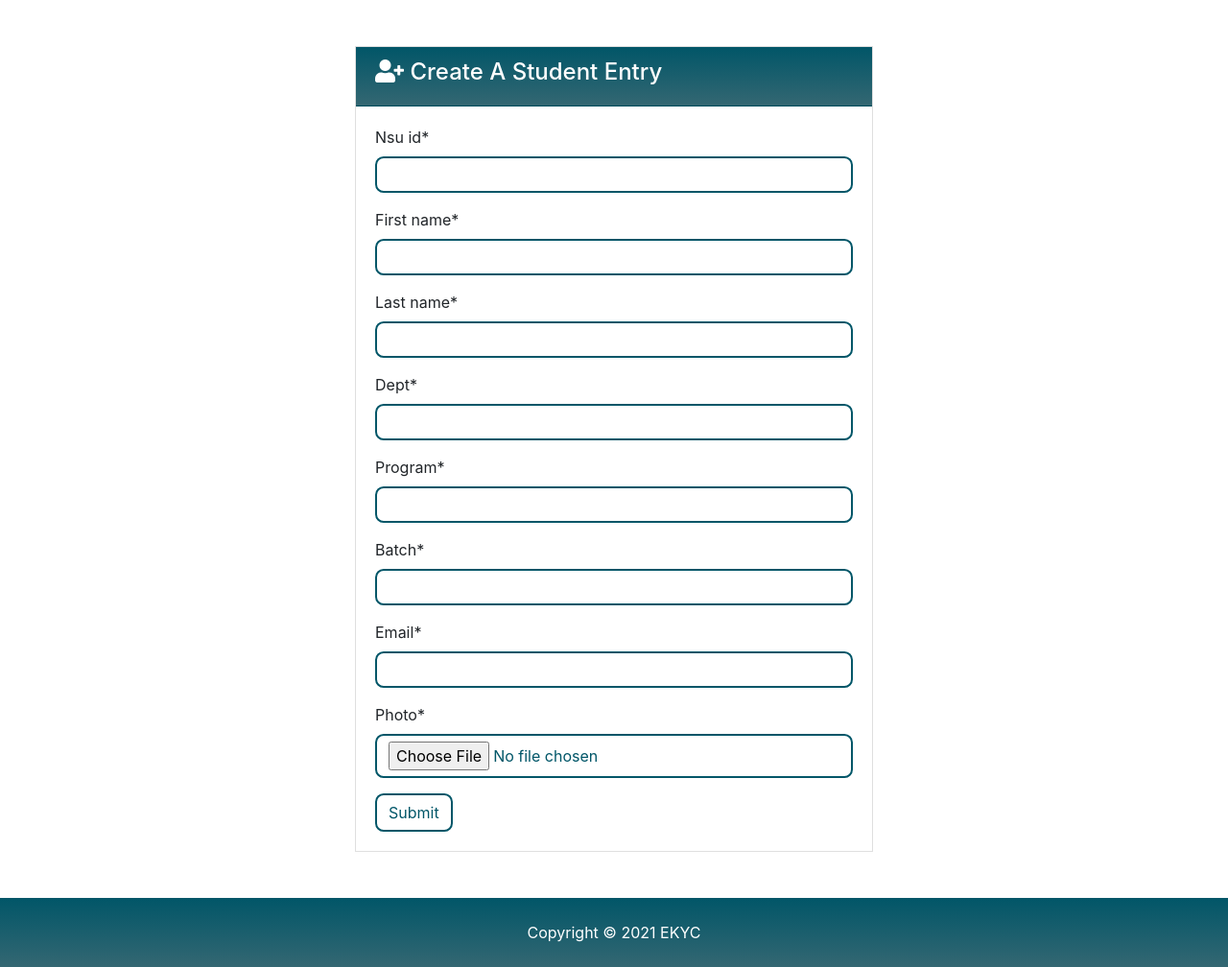
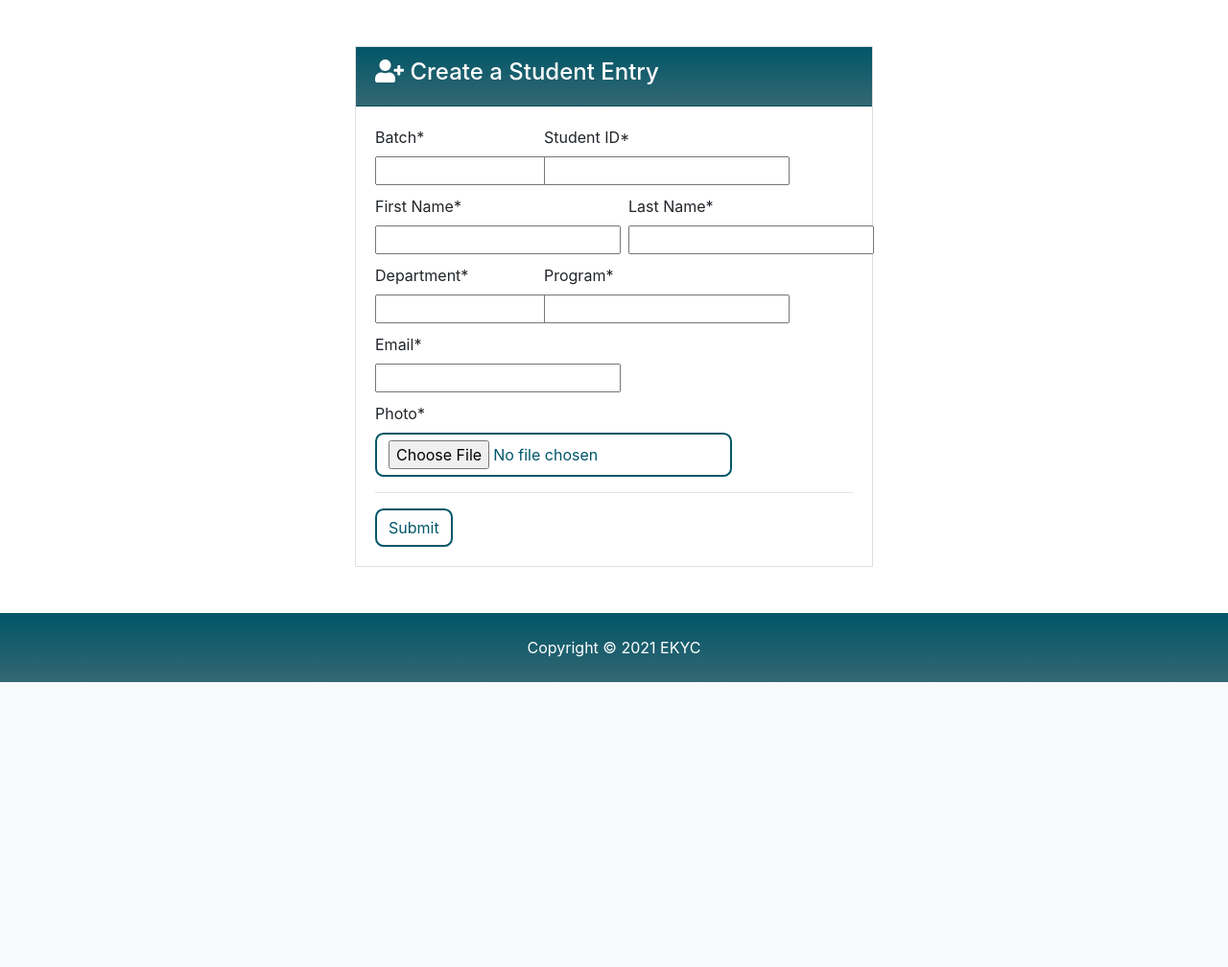
Before and after one commit to Shahriar10k/ekyc, a Django app: page /entries/create_entry/ in a window 1280 px wide. Shown: the part 92-1100 px from the top of the page at 96% size. After the commit the page ends 803 px from the top, so only its background shows below. Run offline with Django 3.2, Linux system fonts and the light colour scheme; some libraries are stand-ins or nearby versions.

Commit message:
reorganize the forms for adding a student entry, course; assigning a grade

```diff
--- a/entries/forms.py
+++ b/entries/forms.py
@@ -11,6 +11,10 @@
         super(Student_info_form, self).__init__(*args, **kwargs)
         self.fields['photo'].widget.attrs.update({'class': 'btn btn-outline-secondary '})
 
+        self.fields['nsu_id'].label = "Student ID"
+        self.fields['first_name'].label = "First Name"
+        self.fields['last_name'].label = "Last Name"
+        self.fields['dept'].label = "Department"
 
 class Personal_info_form(ModelForm):
     GENDER = (
@@ -99,12 +103,36 @@
         model = Course
         fields = '__all__'
 
+
+    def __init__(self, *args, **kwargs):
+        super(Course_form, self).__init__(*args, **kwargs)
+
+        self.fields['couse_code'].label = "Code"
+        self.fields['course_title'].label = "Title"
+        self.fields['course_desc'].label = "Description"
+        self.fields['course_credit'].label = "Credit"
+
 class Grade_form(ModelForm):
 
     class Meta:
         model = Grade
         fields = '__all__'
 
+    def __init__(self, *args, **kwargs):
+        super(Grade_form, self).__init__(*args, **kwargs)
+
+        self.fields['id'].label = "Student ID"
+        self.fields['course_code'].label = "Course Code"
+
+
+    id = forms.ModelChoiceField(
+        queryset = Student_info.objects.all().order_by('nsu_id'),
+    )
+    course_code = forms.ModelChoiceField(
+        queryset = Course.objects.all().order_by('couse_code'),
+        widget = forms.TextInput()
+    )
+
 class Financial_info_form(ModelForm):
     class Meta:
         model = Financial_info
--- a/templates/entries/add_entries.html
+++ b/templates/entries/add_entries.html
@@ -14,18 +14,56 @@
         <div class="card">
           <div class="card-header bg-primary text-white">
             <h4>
-                <i class="fas fa-user-plus"></i> Create A Student Entry</h4>
+              <i class="fas fa-user-plus"></i> Create a Student Entry
+            </h4>
           </div>
           <div class="card-body">
 
 
             {% include 'partials/_alerts.html' %}
-                <form action= "{% url 'create_entry' %}" method="POST" enctype="multipart/form-data">
+            <form action="{% url 'create_entry' %}" method="POST" enctype="multipart/form-data">
               {% csrf_token %}
-                <div class="form-group">
-                  {{ form1|crispy }}
 
+              <div class="row" style="margin-bottom: 10px;">
+                <div class="col-sm-4">
+                  {{form1.batch|as_crispy_field:"bootstrap"}}
                 </div>
+                <div class="col-sm-8">
+                  {{form1.nsu_id|as_crispy_field:"bootstrap"}}
+                </div>
+              </div>
+
+              <div class="row" style="margin-bottom: 10px;">
+                <div class="col-sm-6">
+                  {{form1.first_name|as_crispy_field:"bootstrap"}}
+                </div>
+                <div class="col-sm-6">
+                  {{form1.last_name|as_crispy_field:"bootstrap"}}
+                </div>
+              </div>
+
+              <div class="row" style="margin-bottom: 10px;">
+                <div class="col-sm-4">
+                  {{form1.dept|as_crispy_field:"bootstrap"}}
+                </div>
+                <div class="col-sm-8">
+                  {{form1.program|as_crispy_field:"bootstrap"}}
+                </div>
+              </div>
+
+              <div class="row" style="margin-bottom: 10px;">
+                <div class="col-sm-12">
+                  {{form1.email|as_crispy_field:"bootstrap"}}
+                </div>
+              </div>
+
+              <div class="row" style="margin-bottom: 10px;">
+                <div class="col-sm-12">
+                  {{form1.photo|as_crispy_field:"bootstrap"}}
+                </div>
+              </div>
+
+              <hr>
 
               <input type="submit" value="Submit" class="btn btn-outline-secondary">
             </form>
```
Also changed, not shown: templates/entries/add_course.html (+22 -4 lines), templates/entries/assign_grade.html (+25 -5 lines). Lines whose indentation alone changed are shown as unchanged.
